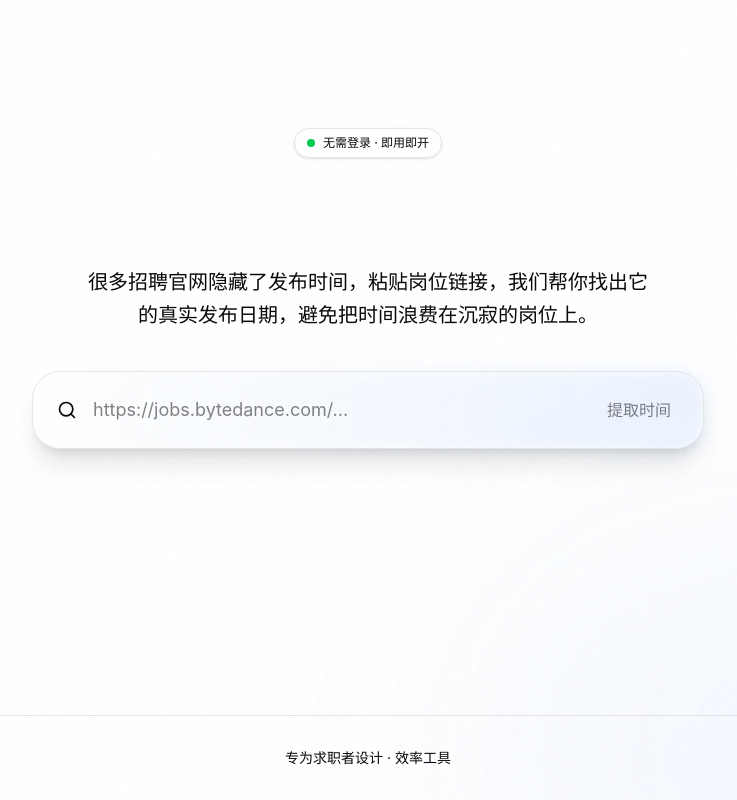
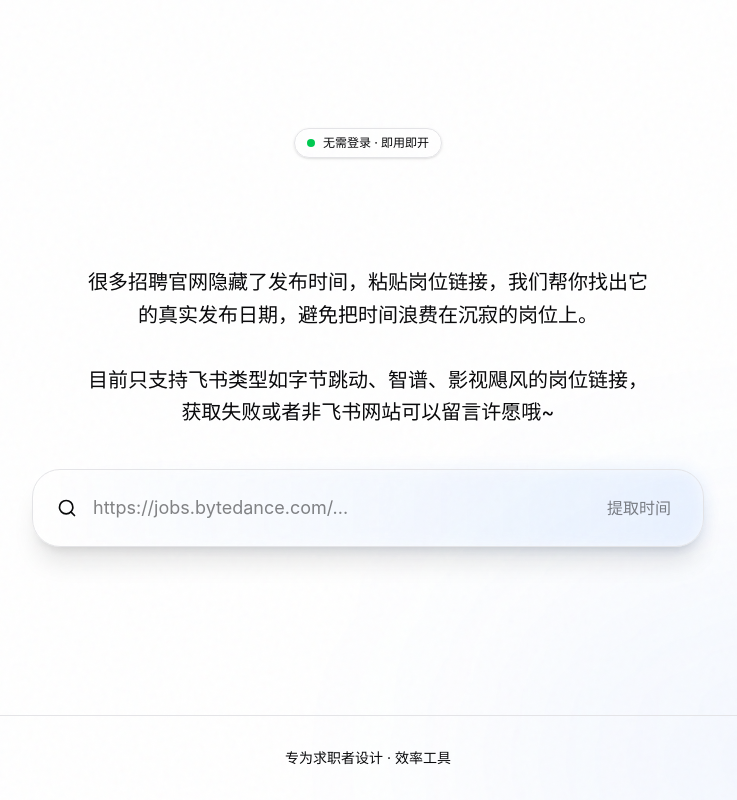
Before and after one commit to Cedric0927/GetJobTime, a React (Vite) app: page / in a window 1280 px wide. Shown: the whole page, without its empty margins (272-1009 px from the left). Built offline with nearby package versions, Linux system fonts and the light colour scheme.

Commit message:
修改提示

```diff
--- a/src/App.tsx
+++ b/src/App.tsx
@@ -189,7 +189,8 @@ function App() {
             岗位发布时间提取器
           </h1>
           <p className="text-lg md:text-xl text-muted-foreground leading-relaxed balance-text max-w-xl mx-auto">
-            很多招聘官网隐藏了发布时间，粘贴岗位链接，我们帮你找出它的真实发布日期，避免把时间浪费在沉寂的岗位上。
+            很多招聘官网隐藏了发布时间，粘贴岗位链接，我们帮你找出它的真实发布日期，避免把时间浪费在沉寂的岗位上。<br /><br />
+            目前只支持飞书类型如字节跳动、智谱、影视飓风的岗位链接，获取失败或者非飞书网站可以留言许愿哦~
           </p>
         </motion.div>
 
```
